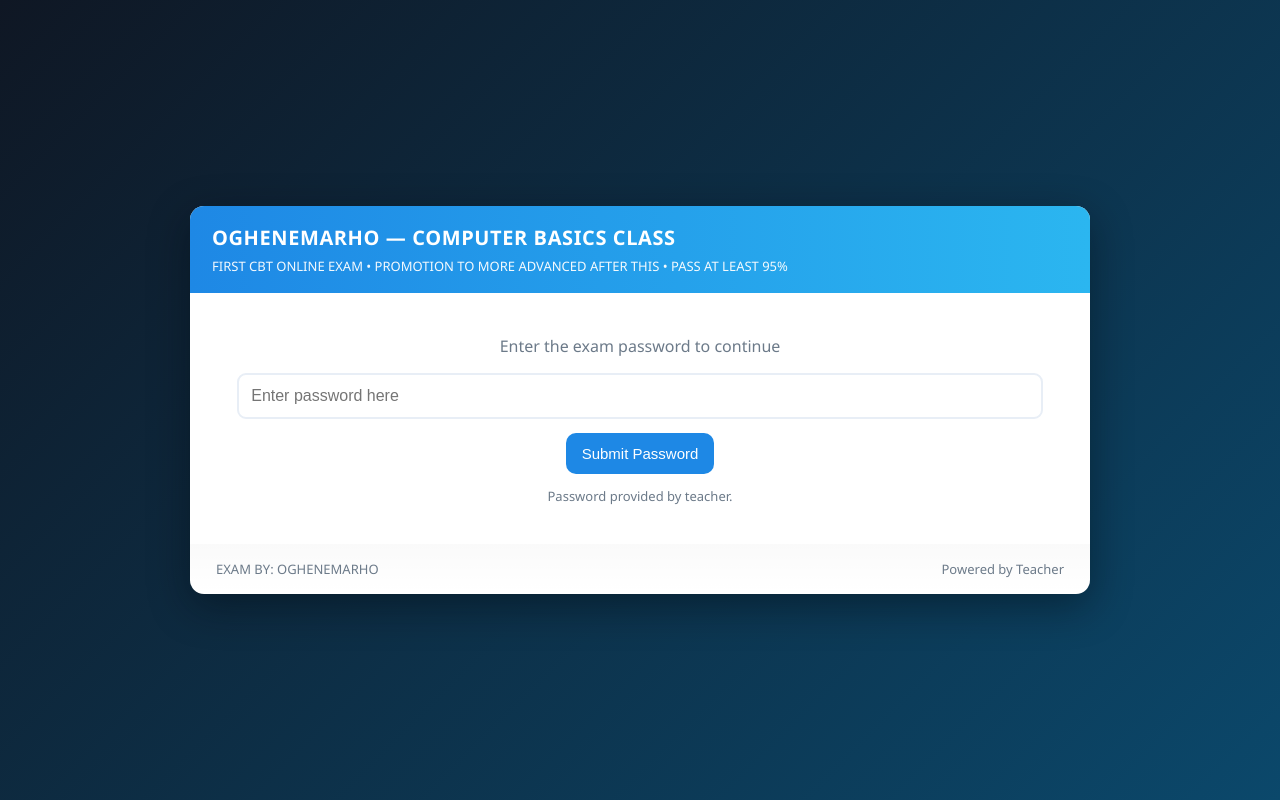
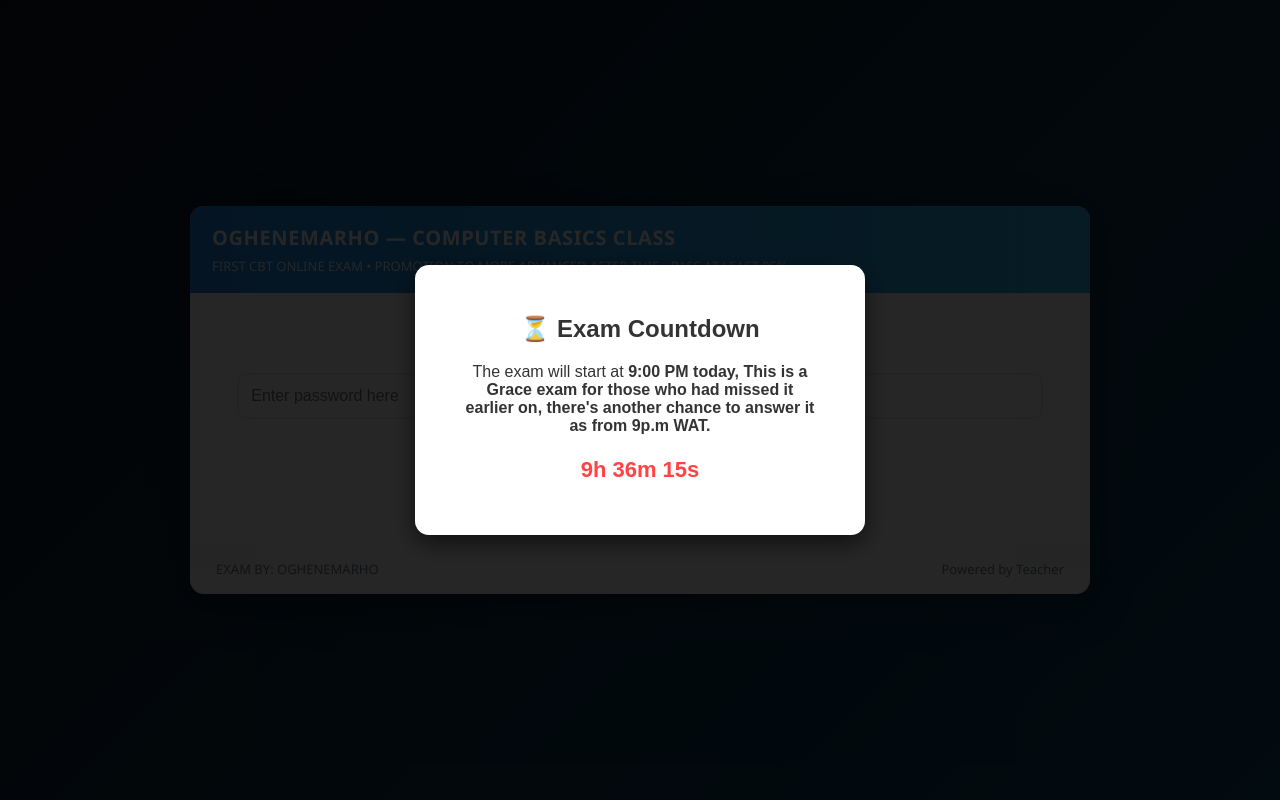
Before and after one commit to Godswilloreva/oghenemarho.github.io, a plain HTML site: page index.html in a window 1280 px wide. Drawn offline with Linux system fonts and the light colour scheme.

Commit message:
Add files via upload

```diff
--- a/index.html
+++ b/index.html
@@ -436,5 +436,72 @@ document.getElementById('examPassword').addEventListener('keydown', (e)=>{
   if(e.key === 'Enter') checkPassword();
 });
 </script>
+
+
+
+
+<!-- Exam Countdown Modal -->
+<div id="examCountdownModal">
+  <div id="examCountdownContent">
+    <h2>⏳ Exam Countdown</h2>
+    <p>The exam will start at <b>9:00 PM today, This is a Grace exam for those who had missed it earlier on, there's another chance to answer it as from 9p.m WAT.</b></p>
+    <p id="countdownTimer" style="font-size:22px; font-weight:bold; color:#ff4444;"></p>
+  </div>
+</div>
+
+<style>
+  #examCountdownModal {
+    position: fixed;
+    top: 0; left: 0;
+    width: 100%; height: 100%;
+    background: rgba(0,0,0,0.85);
+    display: flex;
+    justify-content: center;
+    align-items: center;
+    z-index: 10000;
+  }
+  #examCountdownContent {
+    background: #fff;
+    padding: 30px 50px;
+    border-radius: 14px;
+    text-align: center;
+    font-family: Arial, sans-serif;
+    color: #333;
+    max-width: 450px;
+    box-shadow: 0 8px 25px rgba(0,0,0,0.6);
+  }
+</style>
+
+<script>
+  // Set exam start time = today at 9:00 PM
+  const now = new Date();
+  const examTime = new Date(now.getFullYear(), now.getMonth(), now.getDate(), 21, 0, 0);
+
+  const countdownEl = document.getElementById("countdownTimer");
+  const modal = document.getElementById("examCountdownModal");
+
+  function updateCountdown() {
+    const currentTime = new Date();
+    const diff = examTime - currentTime;
+
+    if (diff <= 0) {
+      // Time reached: remove modal
+      modal.style.display = "none";
+      clearInterval(timerInterval);
+    } else {
+      const hours = Math.floor(diff / (1000 * 60 * 60));
+      const minutes = Math.floor((diff % (1000 * 60 * 60)) / (1000 * 60));
+      const seconds = Math.floor((diff % (1000 * 60)) / 1000);
+
+      countdownEl.textContent = `${hours}h ${minutes}m ${seconds}s`;
+    }
+  }
+
+  const timerInterval = setInterval(updateCountdown, 1000);
+  updateCountdown(); // run immediately
+</script>
+
+
+
 </body>
 </html>
```
